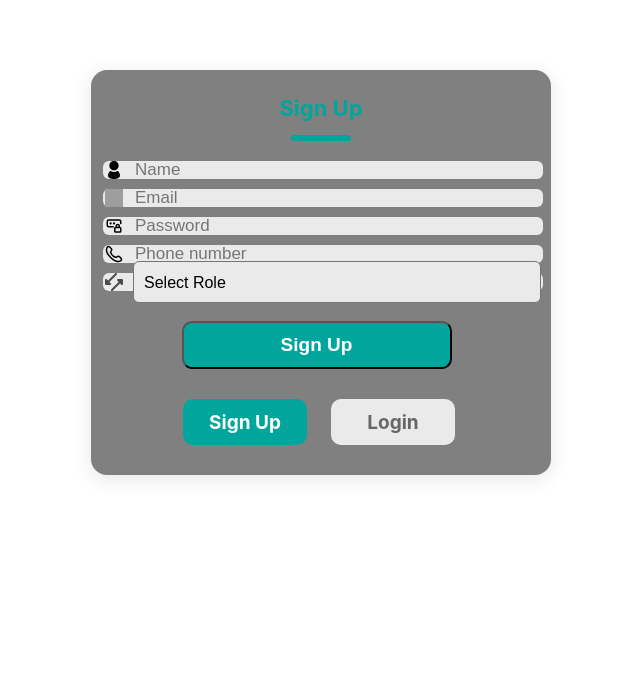
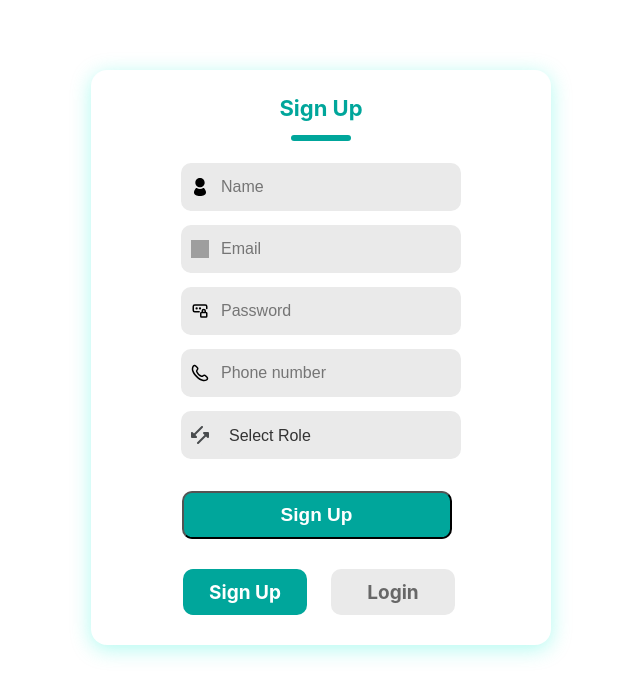
Before and after one commit to CodeCrafterNoku/Kiosk-Singular, a React (Create React App) app: page / in a window 1280 px wide. Shown: the top 698 px of the page, without its empty margins (319-959 px from the left). Built offline with nearby package versions, Linux system fonts and the light colour scheme; grey boxes are pictures that could not be loaded.

Commit message:
sign and login changes in UI

```diff
--- a/src/Components/Products/Products.css
+++ b/src/Components/Products/Products.css
@@ -110,7 +110,7 @@
 }
 
 .add-icon {
-  font-size: 24px;  /* Size of the icon */
+  font-size: 28px;  /* Size of the icon */
   color: #00a69b;  /* Correct icon color */
   cursor: pointer; /* Show pointer cursor on hover */
   margin-left: 8px;  /* Add some space between the price and icon */
--- a/src/Components/assets/LoginSignUp/LoginSignUp.css
+++ b/src/Components/assets/LoginSignUp/LoginSignUp.css
@@ -1,5 +1,5 @@
 body {
-  background-color: white; /* Replace with your desired color */
+  background-color: white;
   background-size: cover; /* Not needed for color, can be removed */
   background-position: center; /* Not needed for color, can be removed */
   background-repeat: no-repeat; /* Not needed for color, can be removed */
@@ -18,9 +18,9 @@ body {
   margin-top: 70px;
   width: 460px;
   padding-bottom: 30px;
-  background-color: grey; /* Light background for contrast */
+  background-color: rgba(26, 96, 114, 0); /* Light background for contrast */
   border-radius: 16px; /* Adjust the radius as needed */
-  box-shadow: 0 4px 20px rgba(0, 0, 0, 0.1); /* Optional: add a shadow for depth */
+  box-shadow: 0 4px 20px rgba(21, 240, 211, 0.336); /* Optional: add a shadow for depth */
 }
 
 .header {
@@ -51,17 +51,15 @@ body {
   flex-direction: column;
   gap: 10px; /* Space between inputs */
 }
-
 .input {
   display: flex;
   align-items: center;
-  margin: auto;
-  max-width: none;
-  width: 100%; /* Use full width of the parent container */
   background: #eaeaea;
-  height: 18px;
-  border-radius: 6px; /* Rounded corners */
-  padding: 0 2px; /* Internal padding for aesthetics */
+  border-radius: 10px;
+  margin: 2px auto;
+  width: 260px;
+  height: 48px;
+  padding: 0 10px;
 }
 
 .input input {
@@ -73,7 +71,16 @@ body {
   color: #797979;
   font-size: 17px;
 }
-
+.input input,
+.input select {
+  flex: 1;
+  height: 100%;
+  border: none;
+  outline: none;
+  background: transparent;
+  font-size: 16px;
+  color: #333;
+}
 .forgot-password {
   display: flex; /* Use flexbox for alignment */
   justify-content: center; /* Center align items */
@@ -189,7 +196,7 @@ body {
 }
 
 .error-message {
-  color: red;
+  color: rgb(240, 16, 16);
   margin-top: 10px;
   font-weight: 500;
   text-align: center;
```
